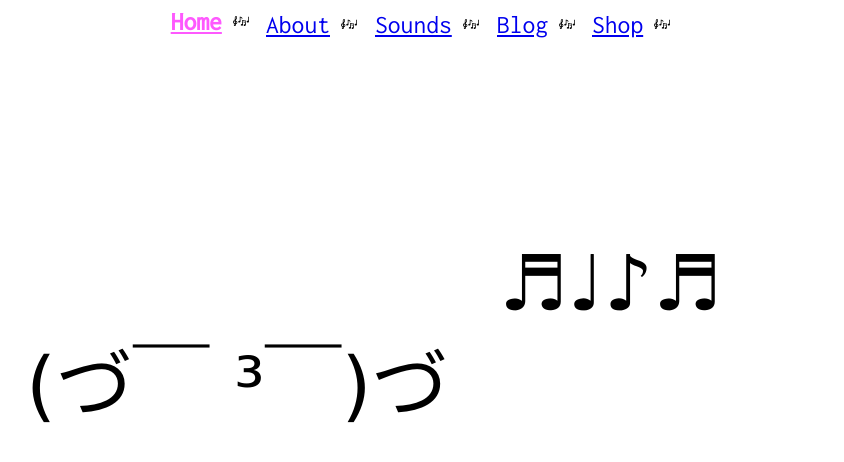
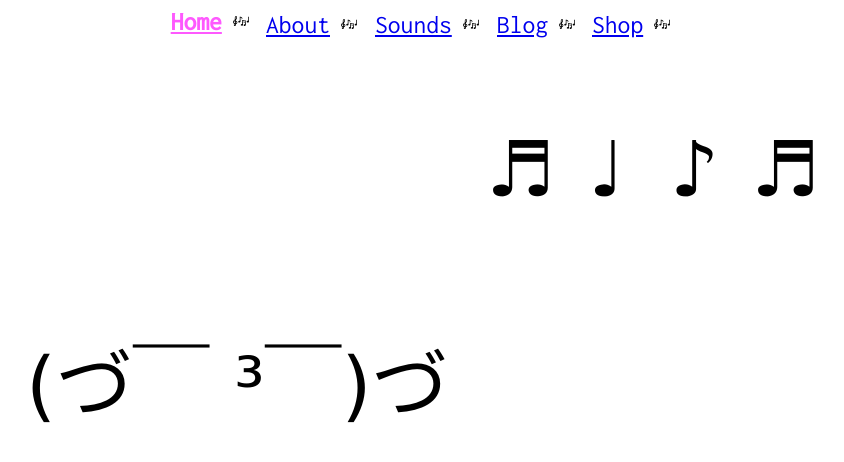
Before and after one commit to 503meditation/helloworld, a Jekyll site: the page built from index.html, in a window 1280 px wide. Shown: the top 462 px of the page, without its empty margins (217-1061 px from the left). Built offline with Jekyll 4.4.1, drawn with Linux system fonts in a browser that asks for light colours.

```diff
--- a/_sass/main.scss
+++ b/_sass/main.scss
@@ -46,14 +46,58 @@
   font-size: 6vw;
 }
 
-guru-2 {
+// guru-2 {
+//   font-family: Lucida Grande;
+//   display: block;
+//   width: 44%;
+//   position: relative;
+//   text-align: left;
+//   margin-top: 18%;
+//   margin-left: 2%;
+//   font-size: 6vw;
+// }
+
+note-1 {
   font-family: Lucida Grande;
-  display: block;
-  width: 44%;
+  display: inline;
+  width: 5%;
   position: relative;
-  text-align: left;
+  text-align: center;
   margin-top: 18%;
-  margin-left: 2%;
+  margin: 1%;
+  font-size: 6vw;
+}
+
+note-2 {
+  font-family: Lucida Grande;
+  display: inline;
+  width: 5%;
+  position: relative;
+  text-align: center;
+  margin-top: 18%;
+  margin: 1%;
+  font-size: 6vw;
+}
+
+note-3 {
+  font-family: Lucida Grande;
+  display: inline;
+  width: 5%;
+  position: relative;
+  text-align: center;
+  margin-top: 18%;
+  margin: 1%;
+  font-size: 6vw;
+}
+
+note-4 {
+  font-family: Lucida Grande;
+  display: inline;
+  width: 5%;
+  position: relative;
+  text-align: center;
+  margin-top: 18%;
+  margin: 1%;
   font-size: 6vw;
 }
 
@@ -97,13 +141,22 @@
 
 @media screen and (orientation:portrait) {
   guru {
-    margin-top: 50%;
+    margin-top: 55%;
   }
-  guru-2 {
-    margin-top: 50%;
+  note-1 {
+    margin-top: 55%;
+  }
+  note-2 {
+    margin-top: 55%;
+  }
+  note-3 {
+    margin-top: 55%;
+  }
+  note-4 {
+    margin-top: 55%;
   }
   nav {
-    font-size: x-large;
+    font-size: 5vw;
   }
 }
 
@@ -171,6 +224,70 @@
   animation-direction: normal, alternate;
 }
 
+/// hvr hang speed 1
+
+@-webkit-keyframes hvr-hang-1 {
+  0% {
+    -webkit-transform: translateY(30px);
+    transform: translateY(30px);
+  }
+  50% {
+    -webkit-transform: translateY(20px);
+    transform: translateY(20px);
+  }
+  100% {
+    -webkit-transform: translateY(30px);
+    transform: translateY(30px);
+  }
+}
+@keyframes hvr-hang-1 {
+  0% {
+    -webkit-transform: translateY(30px);
+    transform: translateY(-30px);
+  }
+  50% {
+    -webkit-transform: translateY(20px);
+    transform: translateY(-50px);
+  }
+  100% {
+    -webkit-transform: translateY(30px);
+    transform: translateY(-80px);
+  }
+}
+@-webkit-keyframes hvr-hang-sink-1 {
+  100% {
+    -webkit-transform: translateY(30px);
+    transform: translateY(30px);
+  }
+}
+@keyframes hvr-hang-sink-1 {
+  100% {
+    -webkit-transform: translateY(30px);
+    transform: translateY(30px);
+  }
+}
+.hvr-hang-1 {
+  display: inline-block;
+  vertical-align: middle;
+  -webkit-transform: perspective(1px) translateZ(0);
+  transform: perspective(1px) translateZ(0);
+  box-shadow: 0 0 1px rgba(0, 0, 0, 0);
+  -webkit-animation-name: hvr-hang-sink-1, hvr-hang-1;
+  animation-name: hvr-hang-sink-1, hvr-hang-1;
+  -webkit-animation-duration: .3s, 1.5s;
+  animation-duration: .3s, 1.5s;
+  -webkit-animation-delay: 0s, .3s;
+  animation-delay: 0s, .3s;
+  -webkit-animation-timing-function: ease-out, ease-in-out;
+  animation-timing-function: ease-out, ease-in-out;
+  -webkit-animation-iteration-count: 1, infinite;
+  animation-iteration-count: 1, infinite;
+  -webkit-animation-fill-mode: forwards;
+  animation-fill-mode: forwards;
+  -webkit-animation-direction: normal, alternate;
+  animation-direction: normal, alternate;
+}
+
 /// hvr hang speed 2
 
 @-webkit-keyframes hvr-hang-2 {
@@ -190,7 +307,7 @@
 @keyframes hvr-hang-2 {
   0% {
     -webkit-transform: translateY(30px);
-    transform: translateY(-30px);
+    transform: translateY(-20px);
   }
   50% {
     -webkit-transform: translateY(20px);
@@ -235,6 +352,134 @@
   animation-direction: normal, alternate;
 }
 
+/// hvr hang speed 3
+
+@-webkit-keyframes hvr-hang-3 {
+  0% {
+    -webkit-transform: translateY(30px);
+    transform: translateY(30px);
+  }
+  50% {
+    -webkit-transform: translateY(20px);
+    transform: translateY(20px);
+  }
+  100% {
+    -webkit-transform: translateY(30px);
+    transform: translateY(30px);
+  }
+}
+@keyframes hvr-hang-3 {
+  0% {
+    -webkit-transform: translateY(30px);
+    transform: translateY(-30px);
+  }
+  50% {
+    -webkit-transform: translateY(20px);
+    transform: translateY(-50px);
+  }
+  100% {
+    -webkit-transform: translateY(30px);
+    transform: translateY(-80px);
+  }
+}
+@-webkit-keyframes hvr-hang-sink-3 {
+  100% {
+    -webkit-transform: translateY(30px);
+    transform: translateY(30px);
+  }
+}
+@keyframes hvr-hang-sink-3 {
+  100% {
+    -webkit-transform: translateY(30px);
+    transform: translateY(30px);
+  }
+}
+.hvr-hang-3 {
+  display: inline-block;
+  vertical-align: middle;
+  -webkit-transform: perspective(1px) translateZ(0);
+  transform: perspective(1px) translateZ(0);
+  box-shadow: 0 0 1px rgba(0, 0, 0, 0);
+  -webkit-animation-name: hvr-hang-sink-3, hvr-hang-3;
+  animation-name: hvr-hang-sink-3, hvr-hang-3;
+  -webkit-animation-duration: .3s, 1.5s;
+  animation-duration: .3s, 1.5s;
+  -webkit-animation-delay: 0s, .3s;
+  animation-delay: 0s, .3s;
+  -webkit-animation-timing-function: ease-out, ease-in-out;
+  animation-timing-function: ease-out, ease-in-out;
+  -webkit-animation-iteration-count: 1, infinite;
+  animation-iteration-count: 1, infinite;
+  -webkit-animation-fill-mode: forwards;
+  animation-fill-mode: forwards;
+  -webkit-animation-direction: normal, alternate;
+  animation-direction: normal, alternate;
+}
+
+/// hvr hang speed 4
+
+@-webkit-keyframes hvr-hang-4 {
+  0% {
+    -webkit-transform: translateY(30px);
+    transform: translateY(30px);
+  }
+  50% {
+    -webkit-transform: translateY(20px);
+    transform: translateY(20px);
+  }
+  100% {
+    -webkit-transform: translateY(30px);
+    transform: translateY(30px);
+  }
+}
+@keyframes hvr-hang-4 {
+  0% {
+    -webkit-transform: translateY(30px);
+    transform: translateY(-20px);
+  }
+  50% {
+    -webkit-transform: translateY(20px);
+    transform: translateY(-50px);
+  }
+  100% {
+    -webkit-transform: translateY(30px);
+    transform: translateY(-80px);
+  }
+}
+@-webkit-keyframes hvr-hang-sink-4 {
+  100% {
+    -webkit-transform: translateY(30px);
+    transform: translateY(30px);
+  }
+}
+@keyframes hvr-hang-sink-4 {
+  100% {
+    -webkit-transform: translateY(30px);
+    transform: translateY(30px);
+  }
+}
+.hvr-hang-4 {
+  display: inline-block;
+  vertical-align: middle;
+  -webkit-transform: perspective(1px) translateZ(0);
+  transform: perspective(1px) translateZ(0);
+  box-shadow: 0 0 1px rgba(0, 0, 0, 0);
+  -webkit-animation-name: hvr-hang-sink-4, hvr-hang-4;
+  animation-name: hvr-hang-sink-4, hvr-hang-4;
+  -webkit-animation-duration: .3s, 1.5s;
+  animation-duration: .3s, 1.5s;
+  -webkit-animation-delay: 0s, .3s;
+  animation-delay: 0s, .3s;
+  -webkit-animation-timing-function: ease-out, ease-in-out;
+  animation-timing-function: ease-out, ease-in-out;
+  -webkit-animation-iteration-count: 1, infinite;
+  animation-iteration-count: 1, infinite;
+  -webkit-animation-fill-mode: forwards;
+  animation-fill-mode: forwards;
+  -webkit-animation-direction: normal, alternate;
+  animation-direction: normal, alternate;
+}
+
 /// hvr icon rotation
 
 .hvr-icon-grow-rotate {
--- a/index.html
+++ b/index.html
@@ -3,4 +3,4 @@
 title: Home
 ---
 
-<guru class="hvr-hang">{{ "(づ￣ ³￣)づ" }}</guru><guru-2 class="hvr-hang-2">{{ "♬♩♪♬" }}</guru-2>
+<guru class="hvr-hang">{{ "(づ￣ ³￣)づ" }}</guru><note-1 class="hvr-hang-1">{{ "♬" }}</note-1><note-2 class="hvr-hang-2">{{ "♩" }}</note-2><note-3 class="hvr-hang-3">{{ "♪" }}</note-3><note-4 class="hvr-hang-4">{{ "♬" }}</note-4>
```
Also changed, not shown: 6 other files.
